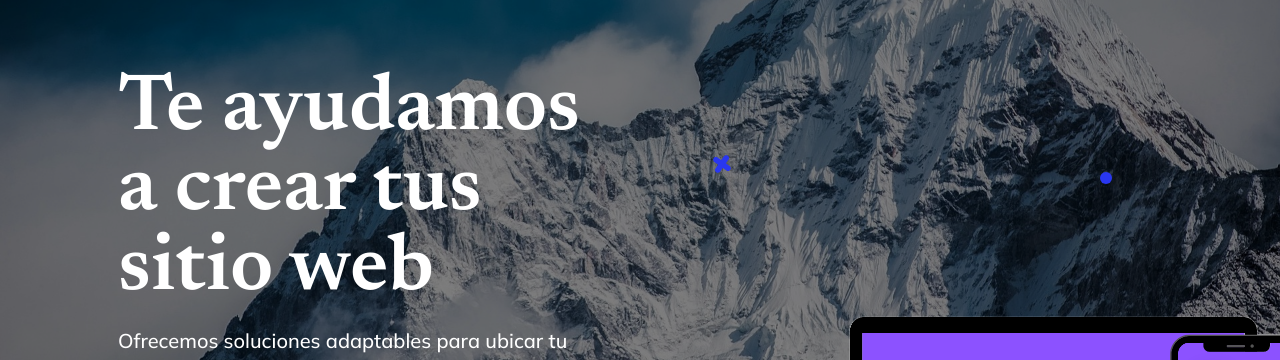
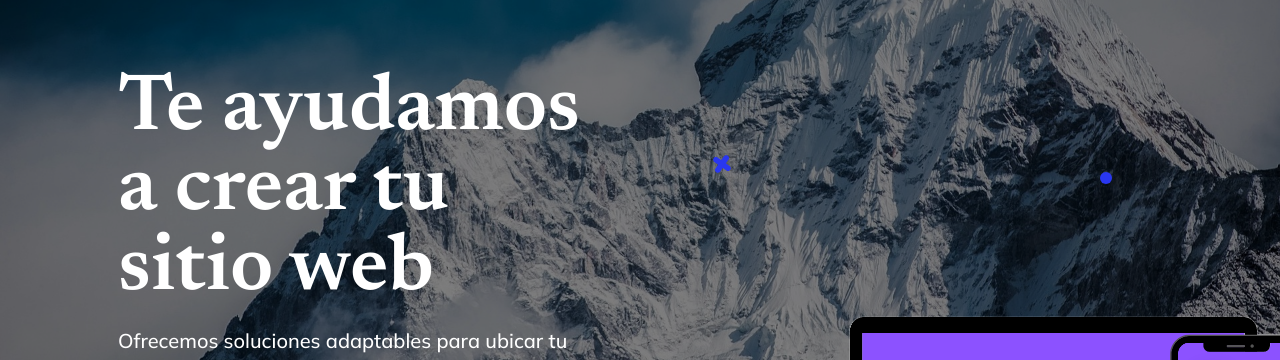
Before and after one commit to juanarede/EpsiWeb, a React (Create React App) app: page / in a window 1280 px wide. Shown: the part 242-602 px from the top of the page. Built offline with nearby package versions, Linux system fonts and the light colour scheme.

Commit message:
correcion

```diff
--- a/src/Components/header/Header.jsx
+++ b/src/Components/header/Header.jsx
@@ -9,7 +9,7 @@ function Header() {
         <div className="row gx-5 align-items-center">
           <div className="col-lg-6 title-header">
             <div className="mb-5 mb-lg-0 text-center text-lg-start title-z">
-              <h1 className="display-1 lh-1 mb-3">Te ayudamos a crear tus sitio web</h1>
+              <h1 className="display-1 lh-1 mb-3">Te ayudamos a crear tu sitio web</h1>
               <p   className="lead fw-normal  mb-5" >
                 Ofrecemos soluciones adaptables para ubicar tu emprendimiento dentro del mundo digital
               </p>
```
